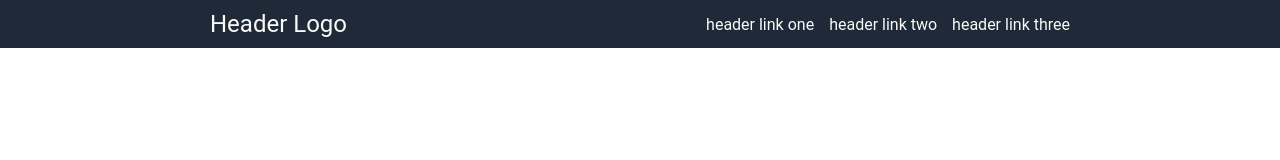
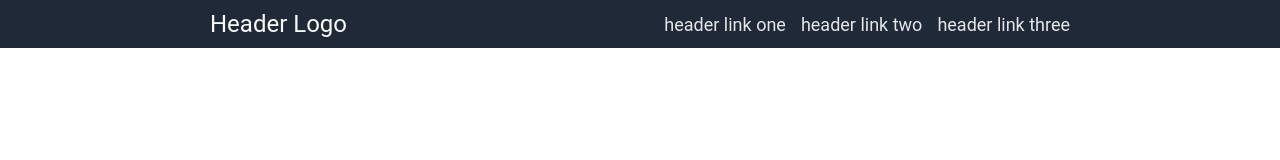
Before and after one commit to ms4343/odin-landing-page, a plain HTML site: page index.html in a window 1280 px wide. Drawn offline with Linux system fonts and the light colour scheme; a web font is replaced by a local one.

Commit message:
Fixed css for header links

```diff
--- a/style.css
+++ b/style.css
@@ -17,6 +17,8 @@
 }
 
 .links {
+    font-size: 18px;
+    color: #E5E7EB;
     display: flex;
     align-items: center;
     gap: 15px;
```
